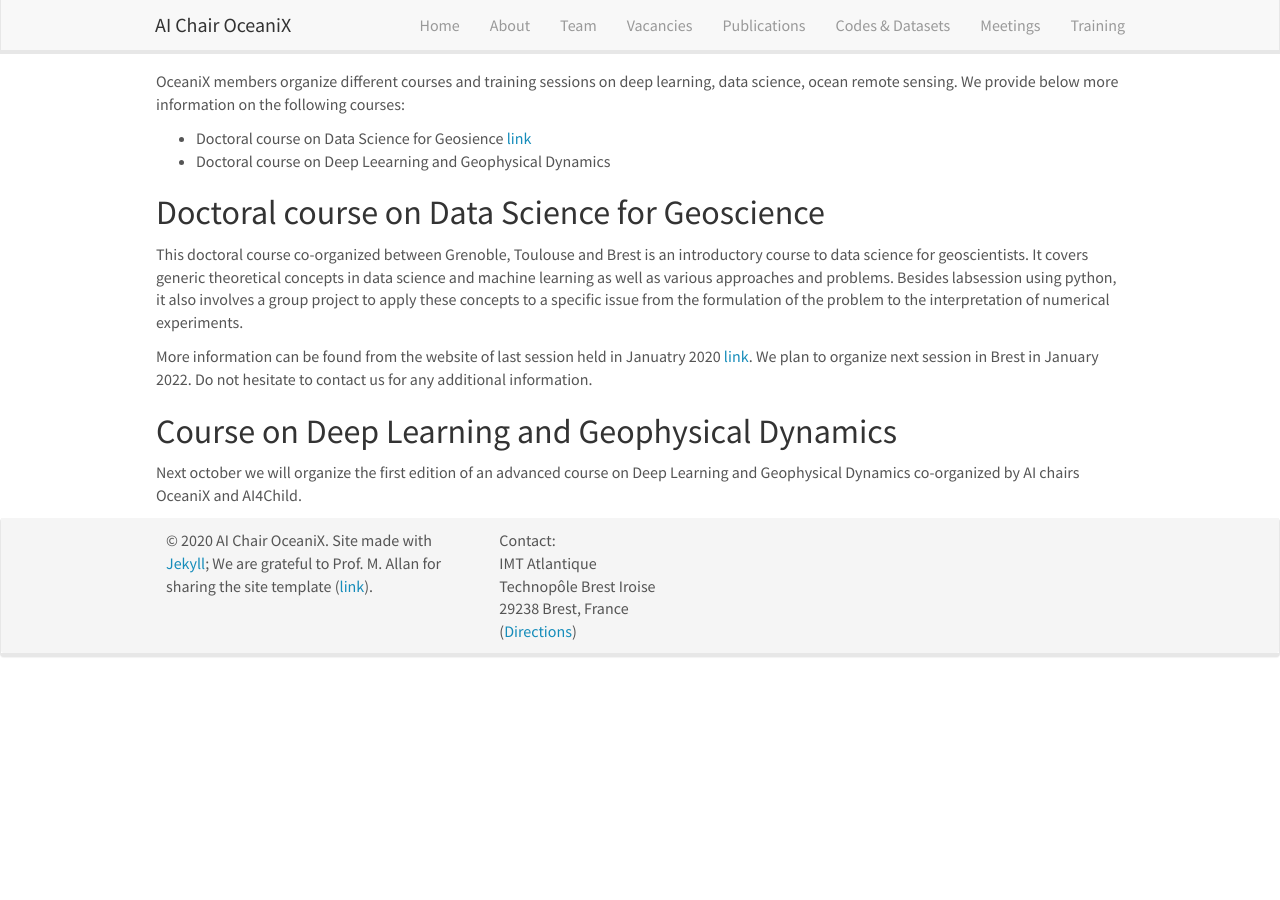
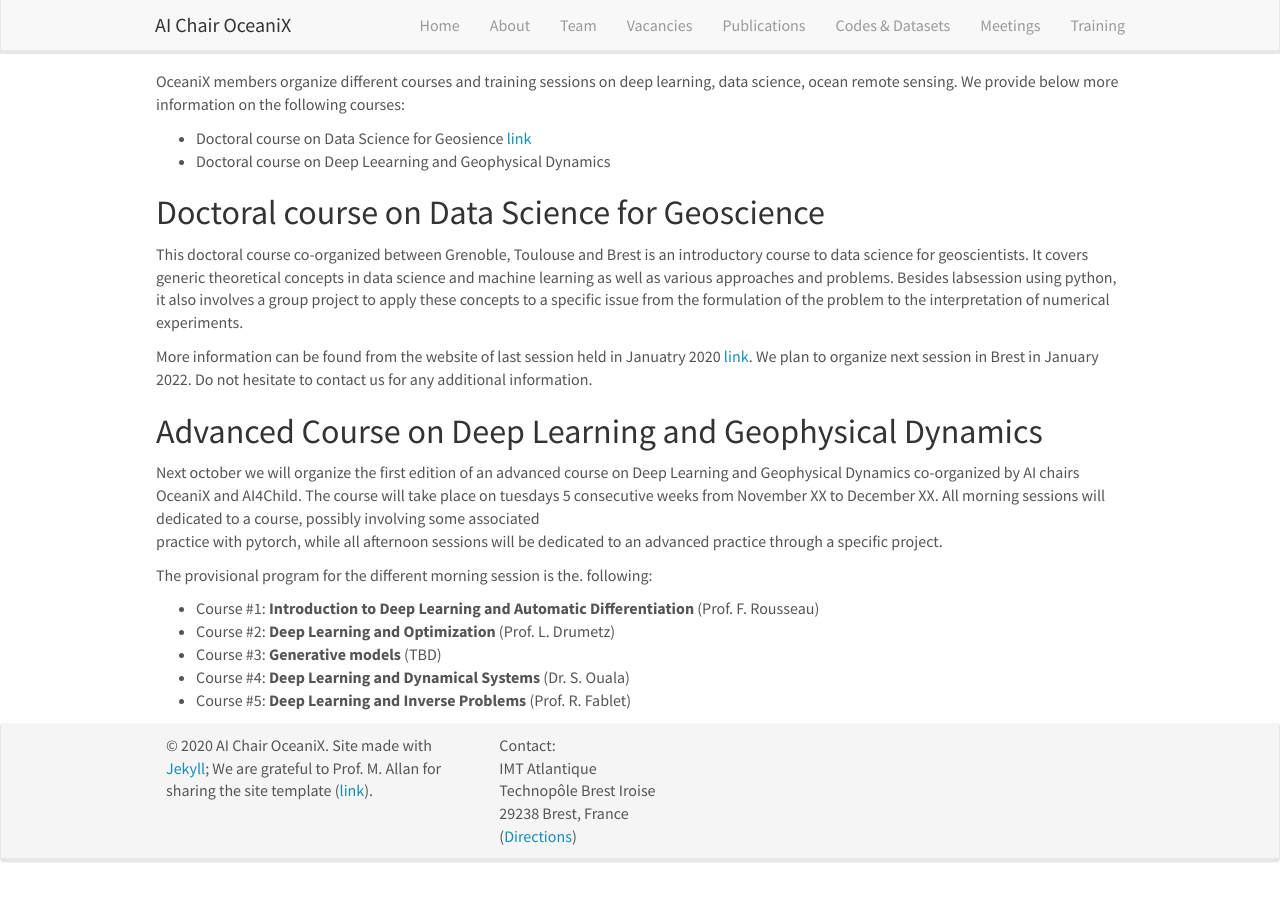
Before and after one commit to CIA-Oceanix/CIA-Oceanix.github.io, a Jekyll site: the page built from _pages/training.md, in a window 1280 px wide. Built offline with Jekyll 4.4.1, drawn with Linux system fonts in a browser that asks for light colours; nearby versions of some CDN libraries.

Commit message:
Update training.md

```diff
--- a/_pages/training.md
+++ b/_pages/training.md
@@ -16,5 +16,14 @@ This doctoral course co-organized between Grenoble, Toulouse and Brest is an int
 More information can be found from the website of last session held in Januatry 2020 [link](https://dsg2020.wordpress.com/).
 We plan to organize next session in Brest in January 2022. Do not hesitate to contact us for any additional information.
 
-## Course on Deep Learning and Geophysical Dynamics
+## Advanced Course on Deep Learning and Geophysical Dynamics
 Next october we will organize the first edition of an advanced course on Deep Learning and Geophysical Dynamics co-organized by AI chairs OceaniX and AI4Child.
+The course will take place on tuesdays 5 consecutive weeks from November XX to December XX. All morning sessions will dedicated to a course, possibly involving some associated
+practice with pytorch, while all afternoon sessions will be dedicated to an advanced practice through a specific project.
+
+The provisional program for the different morning session is the. following:
+- Course #1: **Introduction to Deep Learning and Automatic Differentiation** (Prof. F. Rousseau)
+- Course #2: **Deep Learning and Optimization** (Prof. L. Drumetz)
+- Course #3: **Generative models** (TBD)
+- Course #4: **Deep Learning and Dynamical Systems** (Dr. S. Ouala)
+- Course #5: **Deep Learning and Inverse Problems** (Prof. R. Fablet)
```
